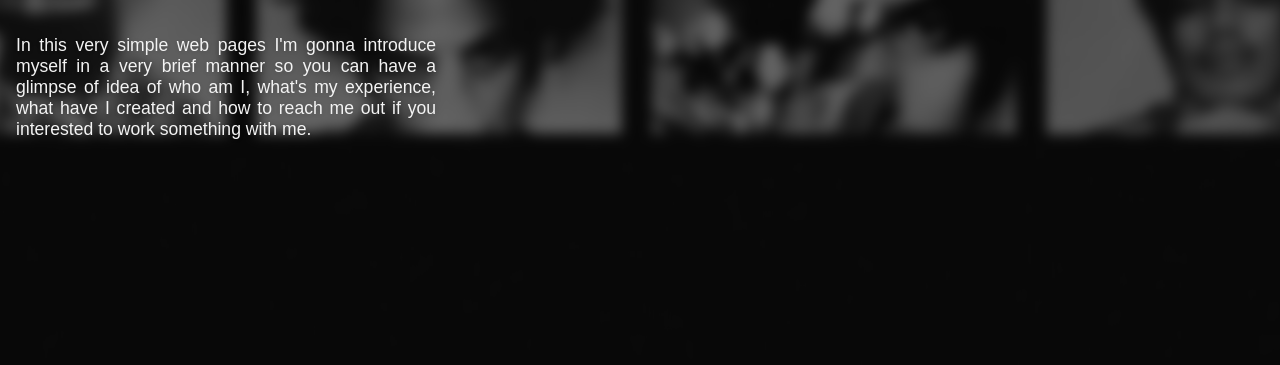
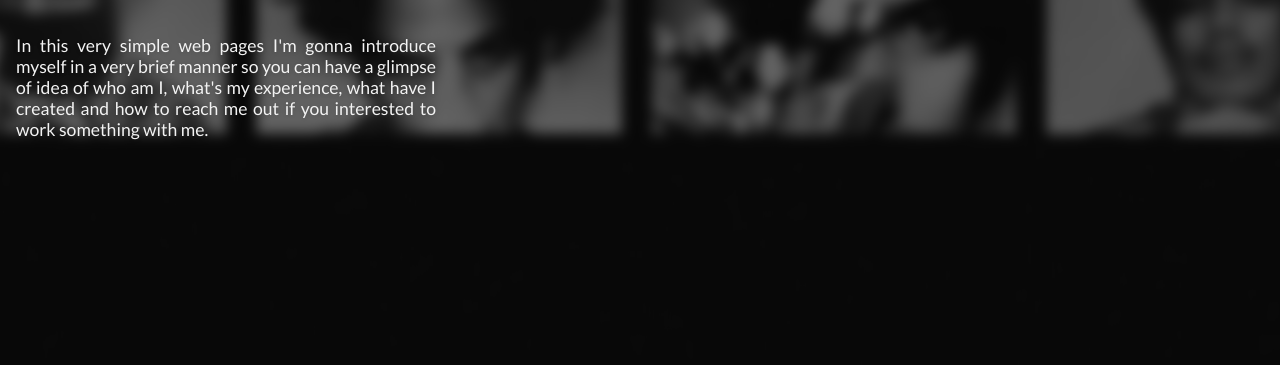
Before and after one commit to Revou-FSSE-Jun25/milestone-1-rachmandika29, a plain HTML site: page index.html in a window 1280 px wide. Shown: the part 435-800 px from the top of the page. Drawn offline with Linux system fonts and the light colour scheme.

Commit message:
feat: adding Lato font for Paragraph

```diff
--- a/index.html
+++ b/index.html
@@ -19,6 +19,10 @@
     <link rel="preconnect" href="https://fonts.googleapis.com">
     <link rel="preconnect" href="https://fonts.gstatic.com" crossorigin>
     <link href="https://fonts.googleapis.com/css2?family=Bebas+Neue&display=swap" rel="stylesheet">
+    <!--Lato for Paragraph-->
+    <link rel="preconnect" href="https://fonts.googleapis.com">
+    <link rel="preconnect" href="https://fonts.gstatic.com" crossorigin>
+    <link href="https://fonts.googleapis.com/css2?family=Lato:ital,wght@0,100;0,300;0,400;0,700;0,900;1,100;1,300;1,400;1,700;1,900&display=swap" rel="stylesheet">
   </head>
   <body>
     <header id="header">
--- a/style.css
+++ b/style.css
@@ -104,7 +104,9 @@ body {
 
 #Home p {
   font-size: 1.1rem;
-  font-family: Arial, Helvetica, sans-serif;
+  font-family: lato, sans-serif;
+  font-weight: 400;
+  font-style: normal;
   margin-top: 1.2rem;
   color: #f3f3f3;
   max-width: 420px;
```
